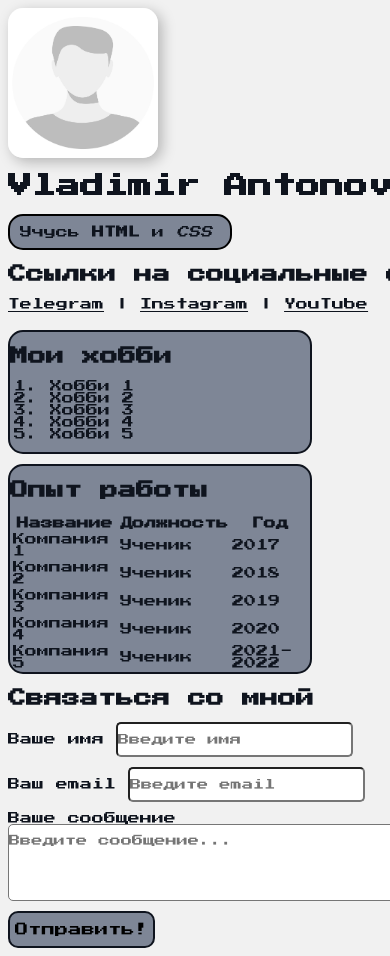
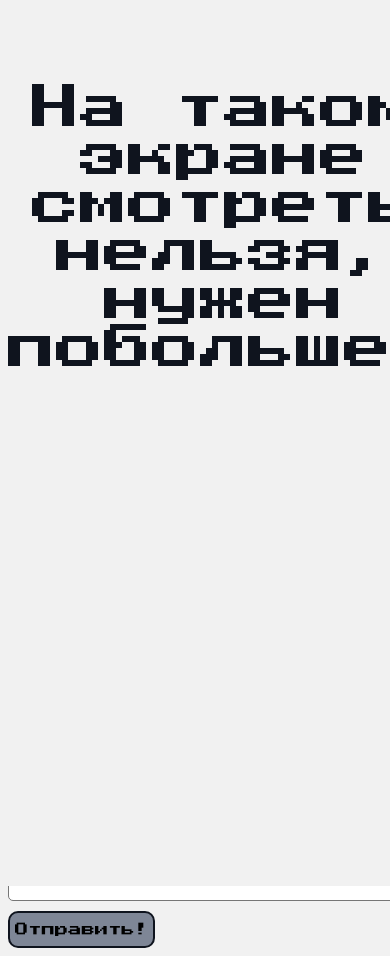
Before and after one commit to VovanRock/HTML_CSS_Lessons, a plain HTML site: page index.html in a window 390 px wide. Shown: the top 956 px of the page. Drawn offline with Linux system fonts and the light colour scheme.

Commit message:
Bugfix 2

```diff
--- a/style.css
+++ b/style.css
@@ -90,7 +90,7 @@ a:visited {
   color: #7e8696;
 }
 
-.alarm, .message {
+.message {
   display: none;
 }
 
@@ -113,5 +113,6 @@ a:visited {
     font-size: 3rem;
     text-align: center;
     align-items: center;
+    display: block;
   }
 }
```
